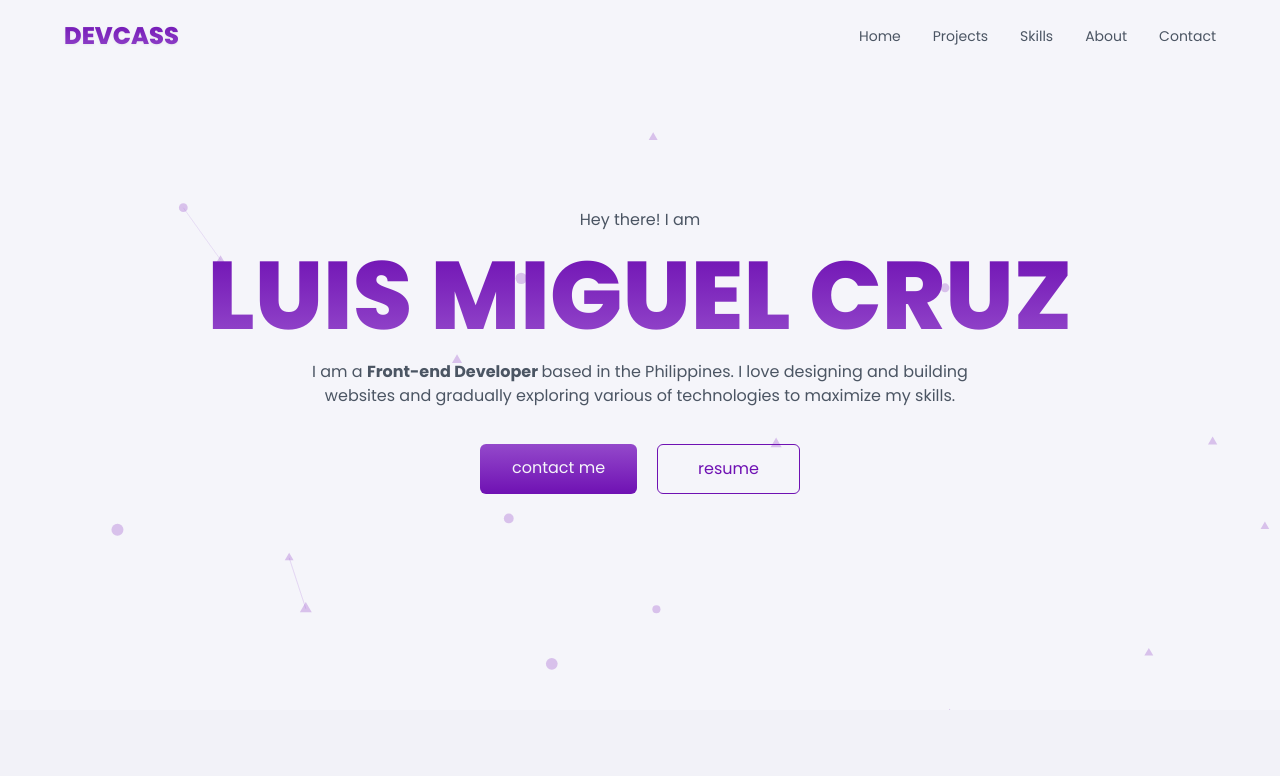
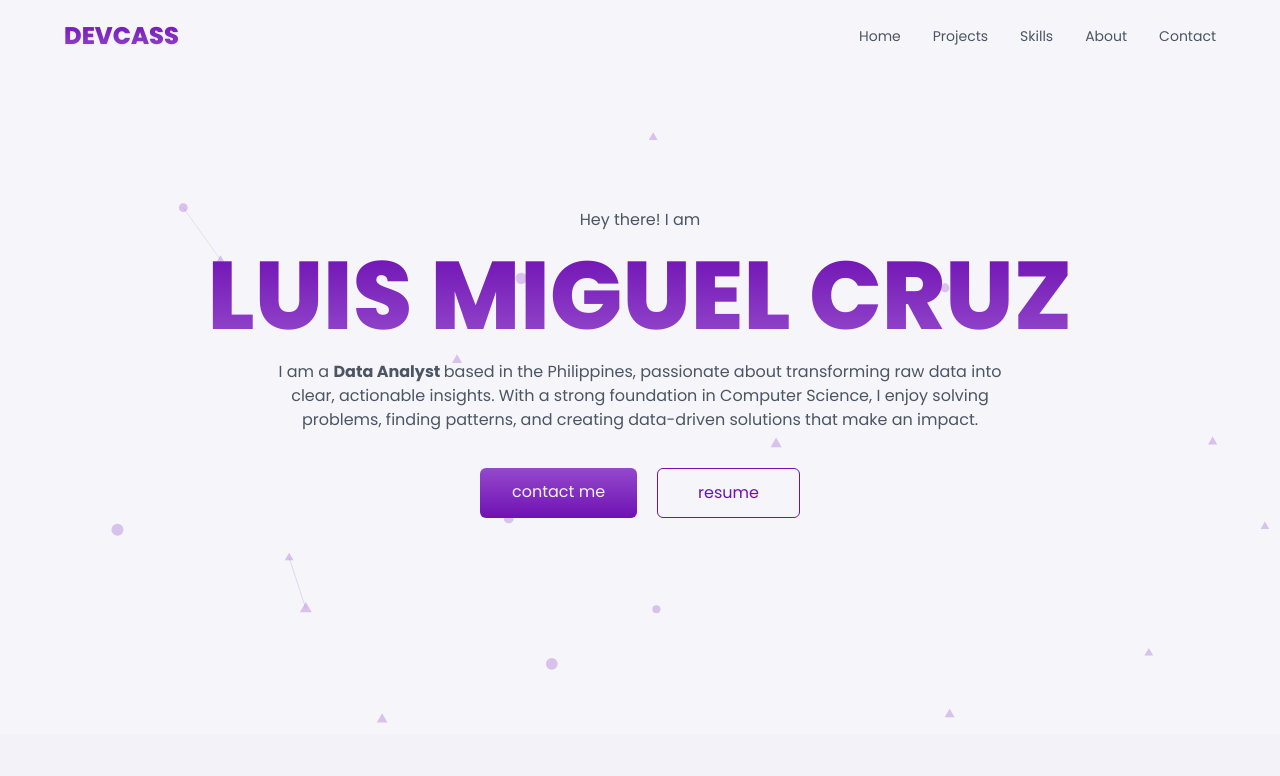
Before and after one commit to dev-cass/devcass-portfolio, a React (Vite) app: page / in a window 1280 px wide. Shown: the top 776 px of the page. Built offline with nearby package versions, Linux system fonts and the light colour scheme.

Commit message:
update: from developer to analyst role

```diff
--- a/src/pages/About.tsx
+++ b/src/pages/About.tsx
@@ -59,14 +59,27 @@ export const About: React.FC<AboutProps> = () => {
             >
               Luis Miguel Cruz
             </motion.h2>
+
             <motion.p variants={textVariants}>
-              I am currently a 4th year Computer Science student at Our Lady of Fatima University.
-              I am a Front-end developer who's continuously learning and exploring various technologies to improve myself.
+              I recently graduated from Our Lady of Fatima University - Quezon City with a degree in Computer Science.
+              I’ve always been drawn to finding patterns and solving problems, which fuels my passion for working with data,
+              from <span className="font-bold">cleaning and organizing datasets to analyzing
+                and visualizing insights that support smarter decisions. </span>
             </motion.p>
+
             <motion.p variants={textVariants}>
-              I’m mostly drawn to anything that relates to design, which is why I love being a Frontend developer.
-              In every project, whether personal or school-related, I take responsibility for crafting the visuals and layout, ensuring everything feels cohesive and engaging.
+              I’ve built hands-on experience with SQL, Excel, and Visualization tools, using them to explore data,
+              and present findings in a clear and meaningful way. What drives me is the opportunity to <span className="font-bold">
+                turn the complex data into a clear actionable insights </span>that shows a story behind the data.
             </motion.p>
+
+            <motion.p variants={textVariants}>
+              For me, data is not just numbers, it can give you a narrative to solve real-world problems and
+              create opportunities. I'm on a journey of using my skills on practical projects where I can contribute
+              on data-driven decision-making.
+            </motion.p>
+
+
           </motion.div>
 
         </div>
--- a/src/pages/Hero.tsx
+++ b/src/pages/Hero.tsx
@@ -28,11 +28,12 @@ export const Hero = () => {
                 <motion.p
                     ref={ref3}
                     {...enterAnimate(0.5, inView3)}
-                    className="max-w-2xl text-sm lg:text-base"
+                    className="max-w-3xl text-sm lg:text-base"
                 >
-                    I am a <span className="font-bold">Front-end Developer </span>
-                    based in the Philippines. I love designing and building websites and gradually exploring various
-                    of technologies to maximize my skills.
+                    I am a <span className="font-bold">Data Analyst </span>
+                    based in the Philippines, passionate about transforming raw data into clear, actionable insights.
+                    With a strong foundation in Computer Science, I enjoy solving problems, finding patterns,
+                    and creating data-driven solutions that make an impact.
                 </motion.p>
                 <div className="flex pt-5 gap-5">
                     <motion.a
```
Also changed, not shown: public/cass.jpg.
